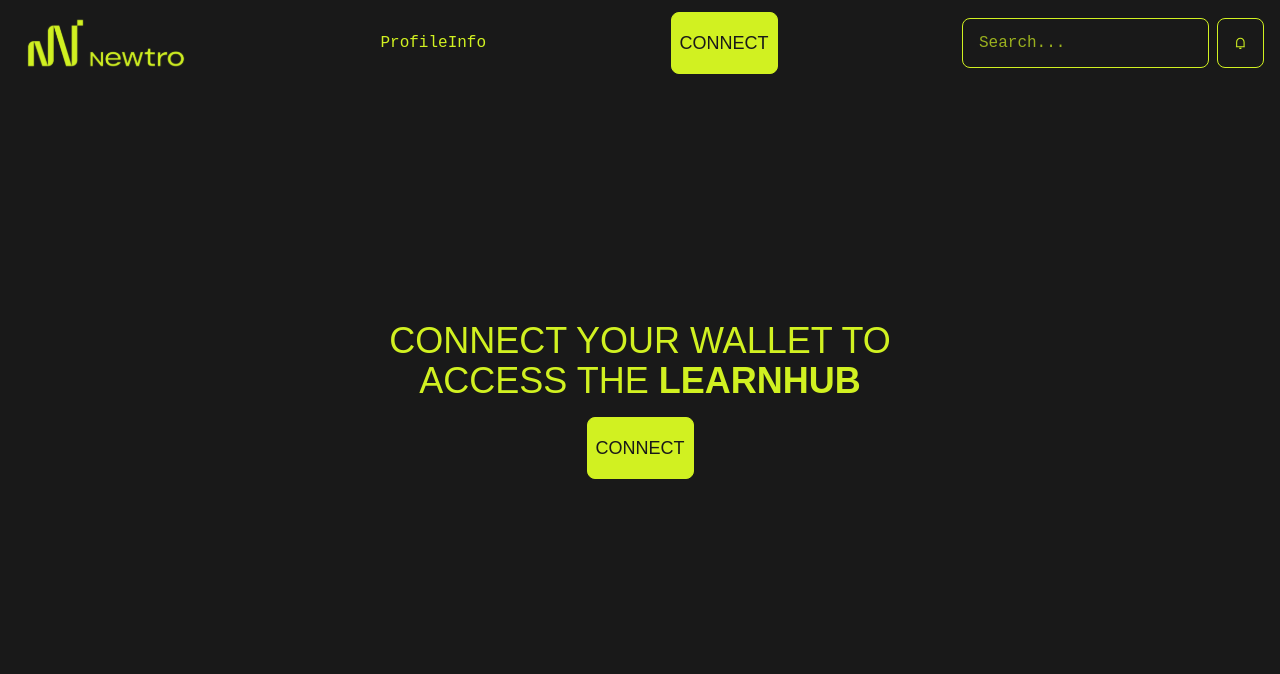
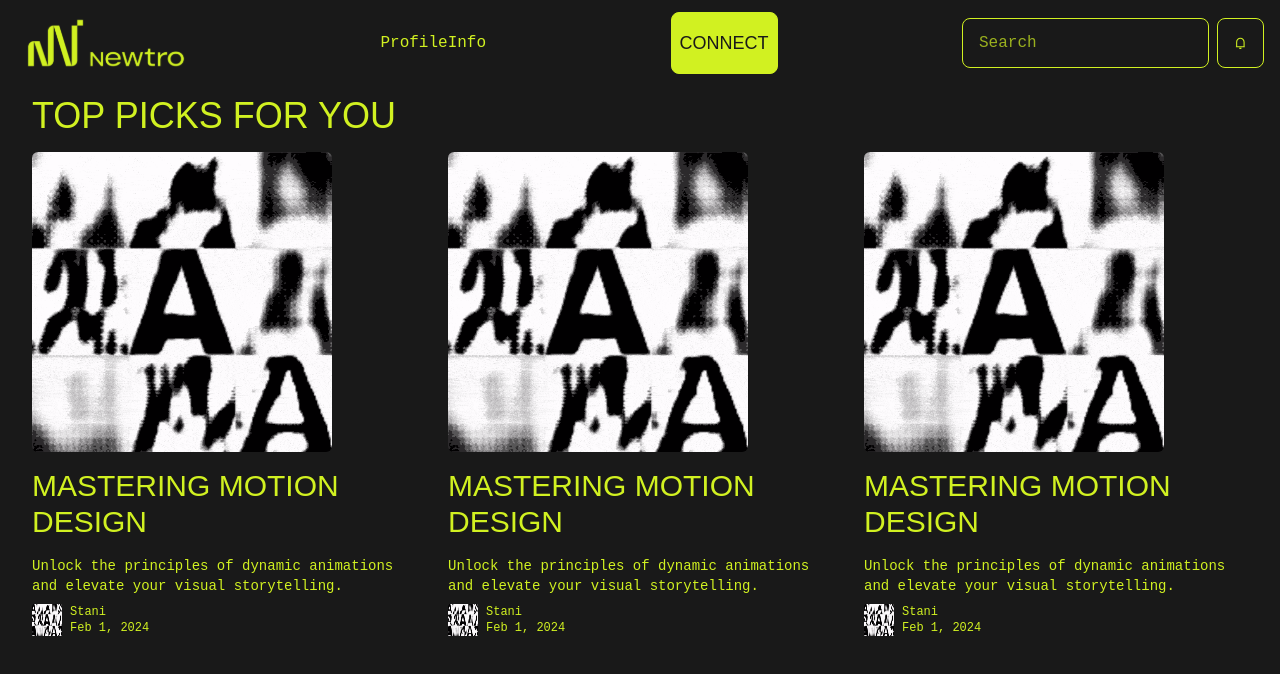
Before and after one commit to newtro-arts/newtro-content, a Next.js app: page / in a window 1280 px wide. Shown: the top 674 px of the page. Built offline with nearby package versions, Linux system fonts and the light colour scheme.

Commit message:
Created tutorials view

```diff
--- /dev/null
+++ b/app/components/ContentEmbed.tsx
@@ -0,0 +1,22 @@
+import Image from 'next/image'
+import Link from 'next/link'
+import React from 'react'
+
+const ContentEmbed = () => {
+  return (
+    <Link className='max-w-sm aspect-square flex flex-col gap-y-2' href="/">
+        <Image src="/motion-1.png" alt='Motion' width={300} height={300} className=' aspect-square rounded-md object-cover'/>
+        <p className='uppercase pragmatica-text text-3xl my-2'>Mastering Motion Design</p>
+        <p className='text-sm'>Unlock the principles of dynamic animations and elevate your visual storytelling.</p>
+        <div className='flex gap-x-2'>
+            <Image src="/motion-1.png" width={30} height={30} alt=''/>
+            <div className='flex flex-col text-xs'>
+                <p>Stani</p>
+                <p>Feb 1, 2024</p>
+            </div>
+        </div>
+    </Link>
+  )
+}
+
+export default ContentEmbed
--- /dev/null
+++ b/app/components/EdTutorials.tsx
@@ -0,0 +1,17 @@
+import React from 'react'
+import ContentEmbed from './ContentEmbed'
+
+const EdTutorials = () => {
+  return (
+    <div className='w-full text-green-fourth lg:mx-8'>
+        <h5 className='uppercase pragmatica-text text-xl lg:text-4xl mb-4'>Top Picks for You</h5>
+        <div className='flex w-full justify-between'>
+            <ContentEmbed/>
+            <ContentEmbed/>
+            <ContentEmbed/>
+        </div>
+    </div>
+  )
+}
+
+export default EdTutorials
--- a/app/components/Search.tsx
+++ b/app/components/Search.tsx
@@ -4,7 +4,7 @@ const Search = () => {
   return (
     <input
       className="w-full border rounded-lg border-green-fourth bg-transparent text-green-fourth placeholder-green-fourth/70 px-4 py-3"
-      placeholder="Search..."
+      placeholder="Search"
     ></input>
   );
 };
--- a/app/page.tsx
+++ b/app/page.tsx
@@ -1,12 +1,12 @@
+import EdTutorials from "./components/EdTutorials";
 import Navbar from "./components/Navbar";
-import NotConnected from "./components/NotConnected";
 
 export default function Home() {
   return (
     <div className="min-h-screen w-full font-[family-name:var(--font-geist-sans)]">
       <Navbar/>
-      <main className="flex flex-col gap-8 row-start-2 items-center sm:items-start">
-        <NotConnected/>
+      <main className="flex mt-24 gap-8 items-center sm:items-start">
+        <EdTutorials/>
       </main>
       <footer className="row-start-3 flex gap-6 flex-wrap items-center justify-center">
       </footer>
```
Also changed, not shown: app/components/Sidebar.tsx (added), public/motion-1.png (added).
